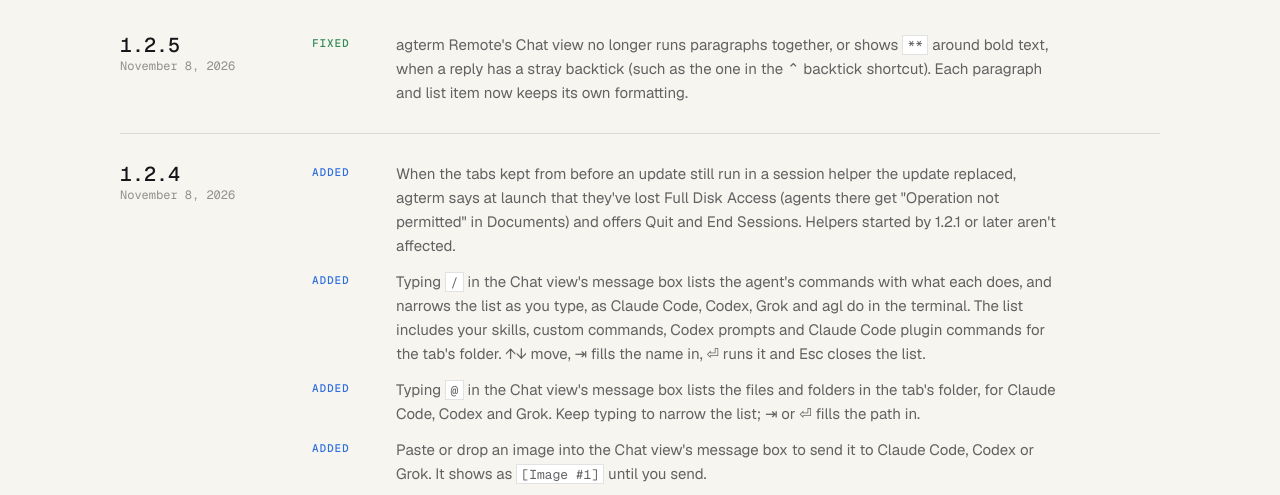
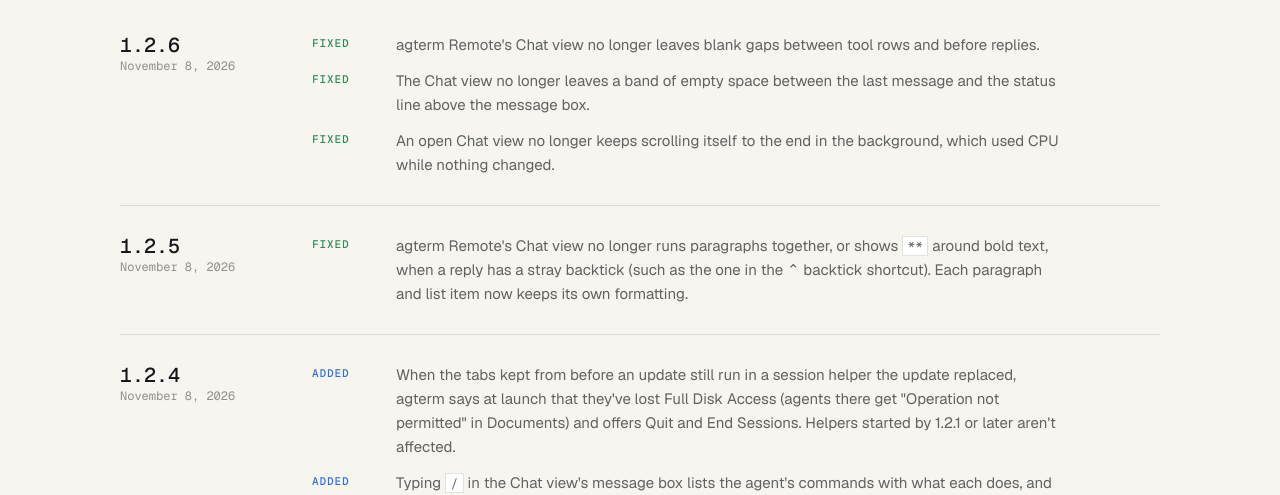
Before and after one commit to neelsatyavolu/agterm, a plain HTML site: page site/changelog.html in a window 1280 px wide. Shown: the part 282-777 px from the top of the page. Drawn offline with nearby package versions, Linux system fonts and the light colour scheme.

Commit message:
docs: site changelog for 1.2.6

```diff
--- a/site/changelog.html
+++ b/site/changelog.html
@@ -39,6 +39,18 @@
       </header>
 
       <div class="cl">
+        <section class="cl-release" id="v1.2.6" aria-labelledby="v1.2.6-title">
+          <header class="cl-head">
+            <h2 id="v1.2.6-title"><a href="#v1.2.6">1.2.6</a></h2>
+            <p class="meta"><time datetime="2026-11-08">November 8, 2026</time></p>
+          </header>
+          <ul class="cl-items">
+            <li><span class="cl-kind cl-fixed">Fixed</span><span>agterm Remote&#x27;s Chat view no longer leaves blank gaps between tool rows and before replies.</span></li>
+            <li><span class="cl-kind cl-fixed">Fixed</span><span>The Chat view no longer leaves a band of empty space between the last message and the status line above the message box.</span></li>
+            <li><span class="cl-kind cl-fixed">Fixed</span><span>An open Chat view no longer keeps scrolling itself to the end in the background, which used CPU while nothing changed.</span></li>
+          </ul>
+        </section>
+
         <section class="cl-release" id="v1.2.5" aria-labelledby="v1.2.5-title">
           <header class="cl-head">
             <h2 id="v1.2.5-title"><a href="#v1.2.5">1.2.5</a></h2>
```
